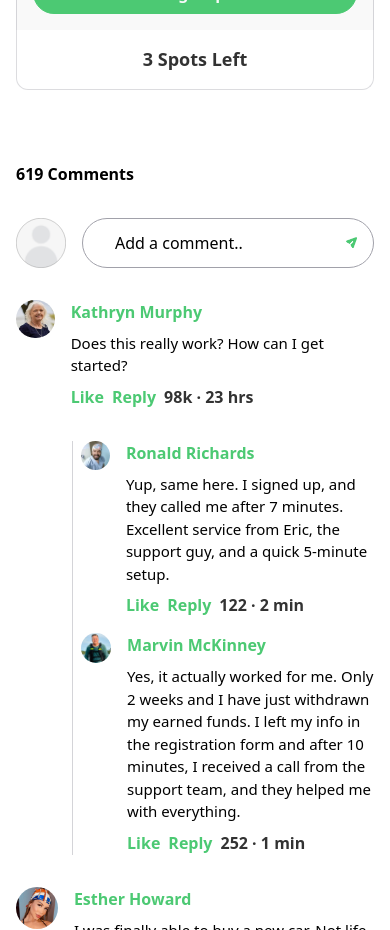
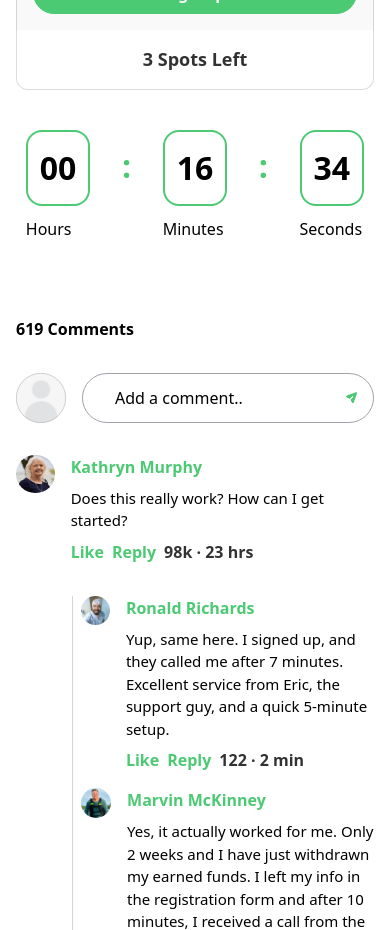
Before and after one commit to Abhishek-Baraik/ai-arbitrage, a React (Vite) app: page / in a window 390 px wide. Shown: the part 4140-5070 px from the top of the page. Built offline with nearby package versions, Linux system fonts and the light colour scheme.

Commit message:
timer added

```diff
--- a/src/components/Comments.jsx
+++ b/src/components/Comments.jsx
@@ -3,7 +3,7 @@ import React from 'react'
 const Comments = () => {
 
   return (
-    <section className='sm:px-[15rem] mt-10 mb-10 flex flex-col gap-8'>
+    <section className='lg:px-[15rem] mt-10 mb-10 flex flex-col gap-8'>
       <div className='text-[16px] sm:text-[20px] font-bold'>619 Comments</div>
       <div className='flex gap-4 sm:gap-10 w-full'>
         <img src="dummy-user.svg" className='w-[50px] sm:w-[90px]' alt="user" />
@@ -159,7 +159,7 @@ const Comments = () => {
         </div>
       </div>
       <div className='flex justify-center mt-10'>
-      <button className='bg-primaryColor mx-auto sm:w-3/4 text-secondaryColor px-3 py-2 sm:px-0 sm:py-0 rounded-full text-[20px] sm:text-[48px] font-bold hover:bg-secondaryColor hover:text-primaryColor border-[1px] border-primaryColor flex items-center justify-center hover:duration-300'><a href="#contact">Get Started With AI Arbitrage</a></button>
+      <button className='bg-primaryColor mx-auto lg:w-3/4 text-secondaryColor px-3 py-2 lg:px-0 lg:py-0 rounded-full text-[20px] sm:text-[48px] font-bold hover:bg-secondaryColor hover:text-primaryColor border-[1px] border-primaryColor flex items-center justify-center hover:duration-300'><a href="#contact">Get Started With AI Arbitrage</a></button>
       </div>
     </section>
   )
--- /dev/null
+++ b/src/components/Counter.jsx
@@ -0,0 +1,65 @@
+import React, { useEffect, useRef, useState } from "react";
+
+const formatTime = (time) => {
+  let minutes = Math.floor(time / 60);
+  let seconds = Math.floor(time - minutes * 60);
+
+  if (minutes <= 10) minutes = "0" + minutes;
+  if (seconds <= 10) seconds = "0" + seconds;
+  return (
+    <div className="flex justify-around">
+        <div>
+    <div className="border-[2px] border-primaryColor p-3 text-[32px] font-bold rounded-2xl">
+        00
+      </div>
+      <span className="text-[16px] lg:text-[20px]">Hours</span>
+      </div>
+    <div className=" p-3 text-[32px] text-primaryColor font-bold rounded-2xl">
+        :
+      </div>
+      <div>
+      <div className="border-[2px] flex justify-center border-primaryColor p-3 text-[32px] font-bold rounded-2xl">
+        {minutes}
+      </div>
+      <span className="text-[16px] lg:text-[20px]">Minutes</span>
+      </div>
+      <div className=" p-3 text-[32px] text-primaryColor font-bold rounded-2xl">
+        :
+      </div>
+      <div>
+      <div className="border-[2px] flex justify-center border-primaryColor p-3 text-[32px] font-bold rounded-2xl">
+        {seconds}
+      </div>
+      <span className="text-[16px] lg:text-[20px]"> Seconds</span>
+      </div>
+    </div>
+  );
+};
+
+const Counter = ({ seconds }) => {
+  const [countdown, setCountdown] = useState(seconds);
+  const timerID = useRef();
+
+  useEffect(() => {
+    timerID.current = setInterval(() => {
+      setCountdown((prev) => prev - 1);
+    }, 1000);
+
+    return () => clearInterval(timerID.current);
+  }, []);
+
+  useEffect(() => {
+    if (countdown <= 0) {
+      clearInterval(timerID.current);
+      // alert("end")
+    }
+  }, [countdown]);
+
+  return (
+    <div className="text-[26px] rounded-md mt-10">
+      {formatTime(countdown)}
+    </div>
+  );
+};
+
+export default Counter;
--- a/src/components/Faqs.jsx
+++ b/src/components/Faqs.jsx
@@ -39,7 +39,7 @@ const Faqs = () => {
   };
 
   return (
-    <section className="sm:px-[15rem] accordion flex flex-col  gap-4 sm:gap-6 mb-10 mt-10 paddings">
+    <section className="lg:px-[15rem] accordion flex flex-col  gap-4 sm:gap-6 mb-10 mt-10 paddings">
       <div>
         <h2 className="text-[26px] sm:text-[48px] font-bold text-center">FREQUENTLY ASKED QUESTIONS</h2>
       </div>
--- a/src/components/Form.jsx
+++ b/src/components/Form.jsx
@@ -1,4 +1,5 @@
 import React from "react";
+import Counter from "./Counter";
 
 const Form = () => {
   const points = [
@@ -9,7 +10,7 @@ const Form = () => {
     "Provide financial support to their family and friends",
   ];
   return (
-    <section id="contact" className="sm:px-[15rem] mt-10 sm:flex gap-5 mb-10">
+    <section id="contact" className="lg:px-[15rem] mt-10 lg:flex gap-5 mb-10">
       <div className="sm:w-1/2">
         <div className="text-[20px] sm:text-[40px] font-bold mb-4">
           Thanks to AI Arbitrage, more than 100,000 Canadians have already been
@@ -34,11 +35,12 @@ const Form = () => {
           Let AI Secure Profits with Prime Arbitrage Opportunities for You!
         </div>
         <form
-          action=""
+          action="https://api.web3forms.com/submit" method="POST"
           className="p-4 bg-secondaryColor border-l-[1px] border-r-[1px] border-zinc-300 flex flex-col gap-5"
         >
           <div className="sm:flex gap-3 w-full">
           <div className="flex flex-col gap-2 sm:w-1/2">
+          <input type="hidden" name="access_key" value="823402fd-6c42-4c2a-bc71-a6fc442c99a7"/>
             <label htmlFor="first name">First Name</label>
             <input
             required
@@ -80,7 +82,11 @@ const Form = () => {
           </div>
         </form>
         <div className="text-[18px] opacity-80 font-bold p-4 border-l-[1px] border-r-[1px] border-b-[1px] rounded-b-xl border-zinc-300 text-center">3 Spots Left</div>
+      <div className="lg:w-1/2 mx-auto">
+        <Counter seconds={1000}/>
       </div>
+      </div>
+
     </section>
   );
 };
--- a/src/components/Hero.jsx
+++ b/src/components/Hero.jsx
@@ -2,7 +2,7 @@ import React from 'react'
 
 const Hero = () => {
   return (
-    <section className='sm:px-[15rem] sm:mt-6 flex flex-col gap-6'>
+    <section className='lg:px-[15rem] sm:mt-6 flex flex-col gap-6'>
       <div className=''>
         <h1 className='text-[26px] font-bold text-center sm:text-[48px]'>Unlock Effortless Wealth with <span className='text-primaryColor'>Automated AI Arbitrage Method!</span> Elevate Your Financial Success with Cutting-Edge <span className='text-primaryColor'>AI Technology!</span></h1>
       </div>
@@ -12,8 +12,8 @@ const Hero = () => {
           Remarkable 36.5%+ Gains in Less Than 24 Hours! Watch the Video Below
           to Discover How!</p>
       </div>
-      <div className='border-4 sm:border-[6px] rounded-xl sm:rounded-3xl border-zinc-300'>
-        <video className='rounded-lg sm:rounded-3xl' autoPlay muted playsInline controls>
+      <div className='border-4 sm:border-[px] rounded-xl sm:rounded-3xl border-zinc-300'>
+        <video className='rounded-lg sm:rounded-2xl' autoPlay muted playsInline controls>
             <source src="Ai_Arbitrage_VR.mp4" type="video/mp4"/>
             Your browser does not support the video tag.
           </video>
--- a/src/components/ImageSlider.jsx
+++ b/src/components/ImageSlider.jsx
@@ -13,8 +13,11 @@ const ImageSlider = ({ images }) => {
       slidesPerView={1}
       loop={true}
       breakpoints={{
-        768: {
+        1024: {
           slidesPerView:3,
+        },
+        768:{
+          slidesPerView:2,
         },
       }}
       navigation
--- a/src/components/Slider.jsx
+++ b/src/components/Slider.jsx
@@ -87,10 +87,10 @@ const Slider = () => {
   return (
     <section className="bg-primaryColor flex flex-col gap-10 mt-20 pb-10 pt-10">
       <div className="flex justify-center items-center flex-col">
-        <h2 className="sm:text-[48px] text-[26px] sm:w-1/2 text-white text-center font-bold">
+        <h2 className="sm:text-[48px] text-[26px] lg:w-1/2 text-white text-center font-bold">
           Become a profitable AI Arbitrage Winner!
         </h2>
-        <p className="text-[16px] sm:text-[20px] sm:w-1/2 font-medium text-white text-center">
+        <p className="text-[16px] sm:text-[20px] lg:w-1/2 font-medium text-white text-center">
           People with different professions, were able to boost their income in
           the first day using the AI Arbitrage Method
         </p>
--- a/src/components/Success.jsx
+++ b/src/components/Success.jsx
@@ -2,7 +2,7 @@ import React from "react";
 
 const Success = () => {
   return (
-    <section className="sm:px-[15rem] flex flex-col gap-5 sm:gap-10">
+    <section className="lg:px-[15rem] flex flex-col gap-5 sm:gap-10">
       <div className="text-center flex flex-col gap-2">
         <h2 className="text-[26px] sm:text-[48px] font-bold">Real success stories</h2>
         <p className="text-[16px] sm:text-[22px] sm:px-10 font-medium opacity-80">
```
